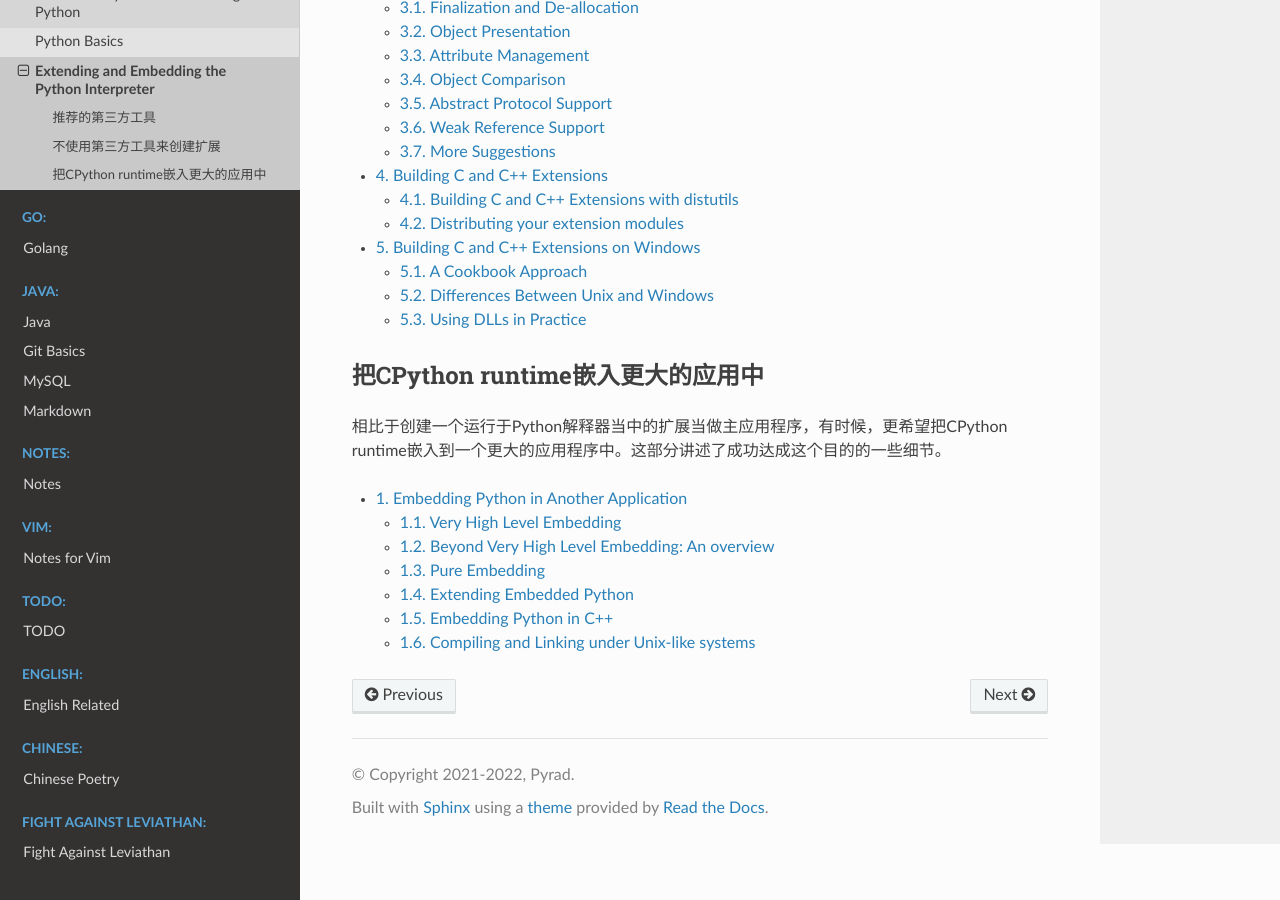
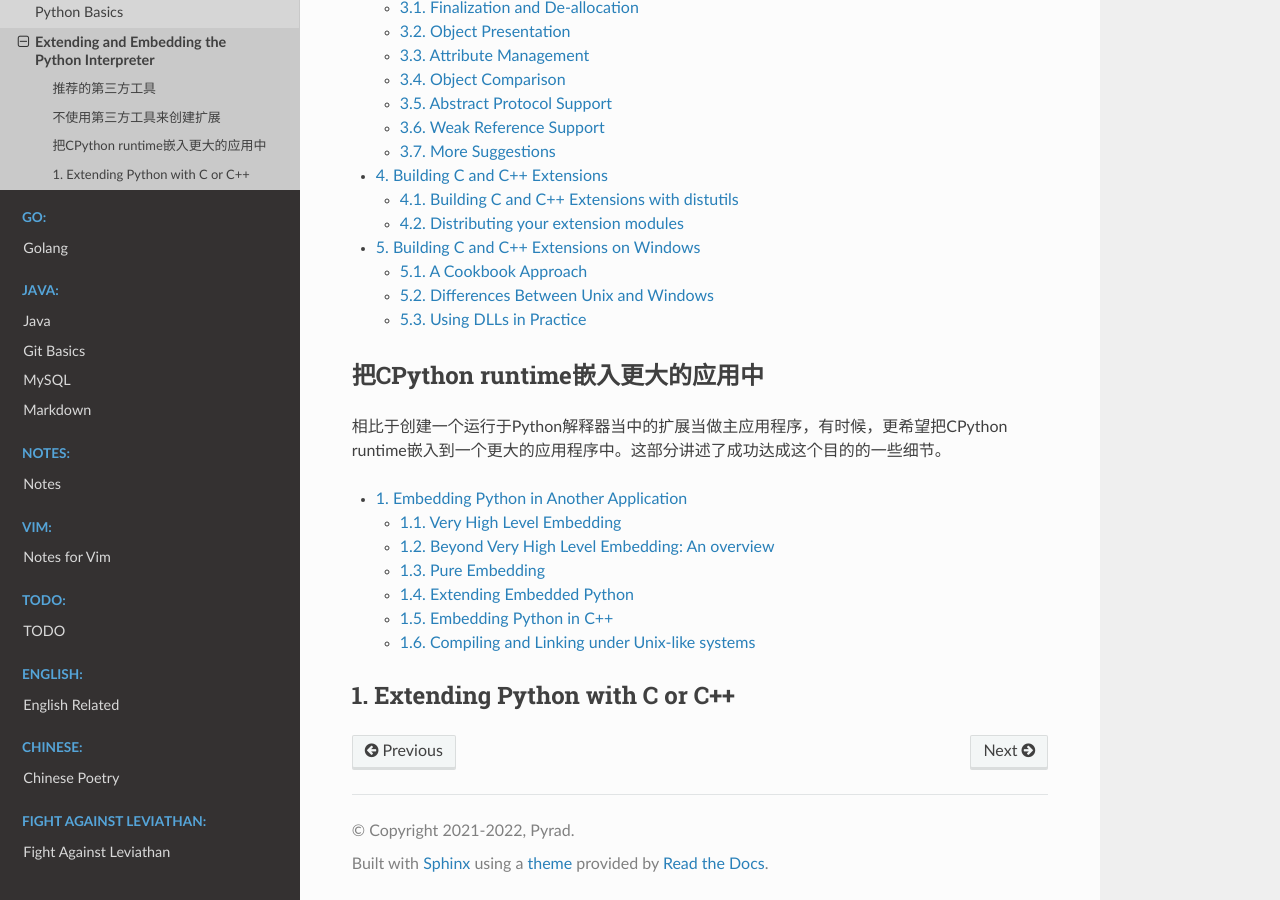
Before and after one commit to Pyrad/pyradnotes, a Sphinx documentation site: the page built from source/Python/ExtendingAndEmbeddingThePythonInterpreter.md, in a window 1280 px wide and 900 px high, scrolled down 1362 px. Built offline with Sphinx 7.4.7 and the Read the Docs theme 2.0.0, drawn with Linux system fonts in a browser that asks for light colours.

Commit message:
Python EEPI file format change

```diff
--- a/source/Python/ExtendingAndEmbeddingThePythonInterpreter.md
+++ b/source/Python/ExtendingAndEmbeddingThePythonInterpreter.md
@@ -8,13 +8,13 @@
 
 本文档假定读者具备Python的基本知识。关于Python这门语言的非正式的介绍，可以查看[The python Tutorial](https://docs.python.org/3/tutorial/index.html#tutorial-index)，而[The Python Language Reference](https://docs.python.org/3/reference/index.html#reference-index)给出了Python更正式的定义[The Python Standard Library](https://docs.python.org/3/library/index.html#library-index)描述了现有的对象类型（object types)，函数（functions)和模块 (modules)，它们都是使用Python编写，并且内置的，它们都有着广泛的应用范围关开完整的Python/C API接体文档，可以查看单独的[Python/C API Reference Manual](https://docs.python.org/3/c-api/index.html#c-api-index)
 
-## 推荐的第三方工具
+### 推荐的第三方工具
 
 本指南只介绍了在此版本的CPython下，利用其提供的基本工具，创建扩展模块。其他第三方程序，如 [Cython](https://cython.org/), [cffi](https://cffi.readthedocs.io/), [SWIG](https://www.swig.org/) 以及 [Numba](https://numba.pydata.org/) 都提供了更简单便捷和更复杂功能多样的方法，用来创建Python的C和C++的扩展。
 
 [Python Packaging User Guide: Binary Extensions](https://packaging.python.org/guides/packaging-binary-extensions/) 不仅介绍了几种可用工具，它们使得创建二进制扩展更加便捷，而且还讨论了为什么创建一个扩展模块或许是首要考虑的各种原因。
 
-## 不使用第三方工具来创建扩展
+### 不使用第三方工具来创建扩展
 
 这一节主要讲述，在不使用第三方工具的情况下，如何创建出C/C++的扩展模块，这主要是为了这些第三方工具的作者使用，并不是鼓励使用这种办法创建自己的C/C++的扩展模块。
 
@@ -54,7 +54,7 @@
     -   [5.3. Using DLLs in Practice](https://docs.python.org/3/extending/windows.html#using-dlls-in-practice)
 
 
-## 把CPython runtime嵌入更大的应用中
+### 把CPython runtime嵌入更大的应用中
 
 
 相比于创建一个运行于Python解释器当中的扩展当做主应用程序，有时候，更希望把CPython runtime嵌入到一个更大的应用程序中。这部分讲述了成功达成这个目的的一些细节。
@@ -66,3 +66,7 @@
     -   [1.4. Extending Embedded Python](https://docs.python.org/3/extending/embedding.html#extending-embedded-python)
     -   [1.5. Embedding Python in C++](https://docs.python.org/3/extending/embedding.html#embedding-python-in-c)
     -   [1.6. Compiling and Linking under Unix-like systems](https://docs.python.org/3/extending/embedding.html#compiling-and-linking-under-unix-like-systems)
+
+
+
+## 1. Extending Python with C or C++
```
